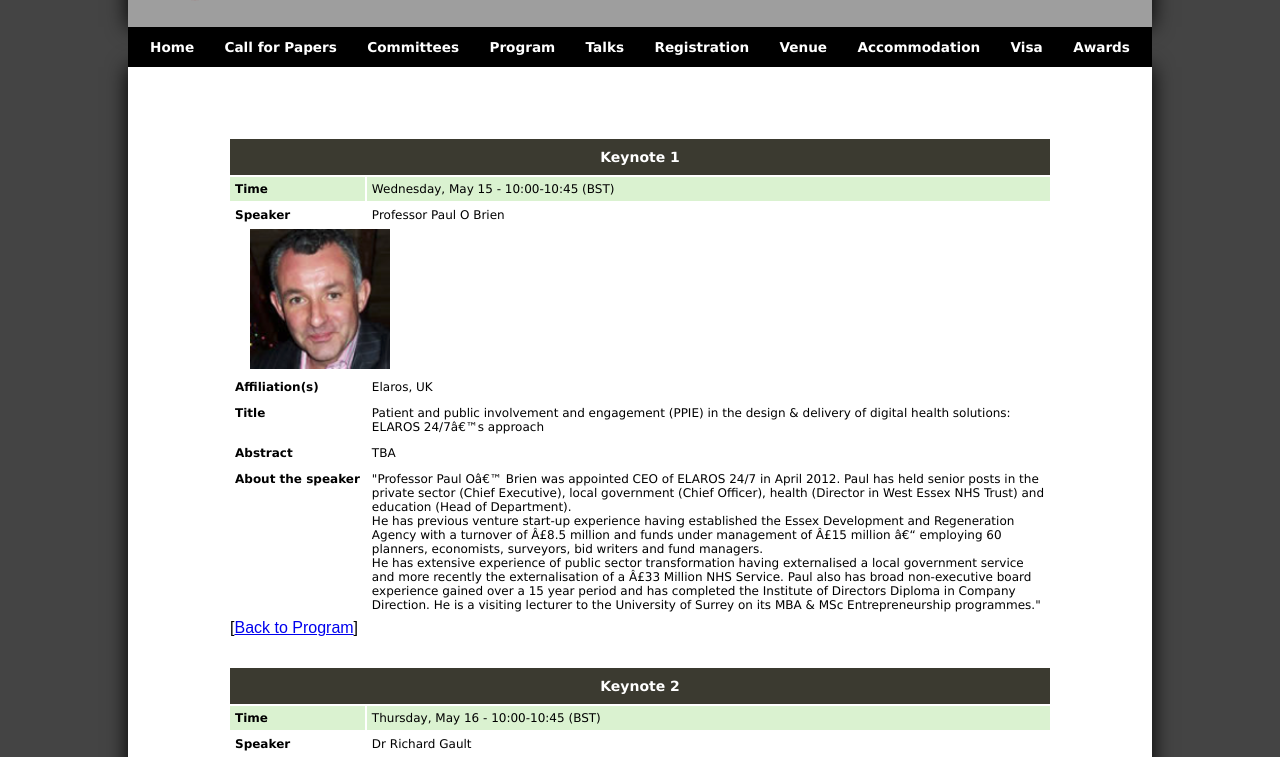
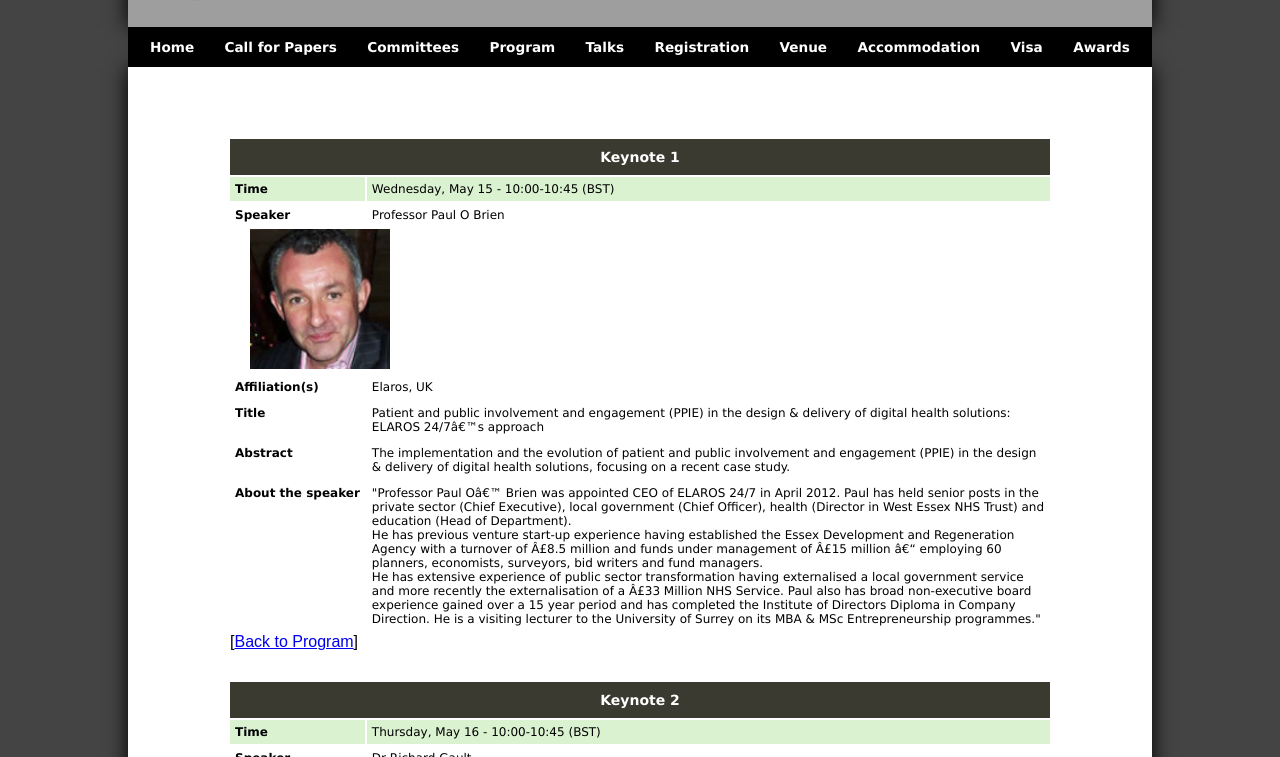
Before and after one commit to bimec/ismict-2024, a plain HTML site: page keynote.html in a window 1280 px wide. Shown: the part 343-1100 px from the top of the page. Drawn offline with nearby package versions, Linux system fonts and the light colour scheme; grey boxes are pictures that could not be loaded.

Commit message:
Update keynote.html
Add Prof Paul abstract

```diff
--- a/keynote.html
+++ b/keynote.html
@@ -82,7 +82,7 @@
 
 							<tr >
 								<td colspan="1" class="paperSessionChair2" style="background-color:white"><b>Abstract</b></td>
-								<td colspan="1" class="paperSessionChair2" style="background-color:white">TBA</td>
+								<td colspan="1" class="paperSessionChair2" style="background-color:white">The implementation and the evolution of patient and public involvement and engagement (PPIE) in the design & delivery of digital health solutions, focusing on a recent case study.</td>
 							</tr>
 
 							<tr >
```
